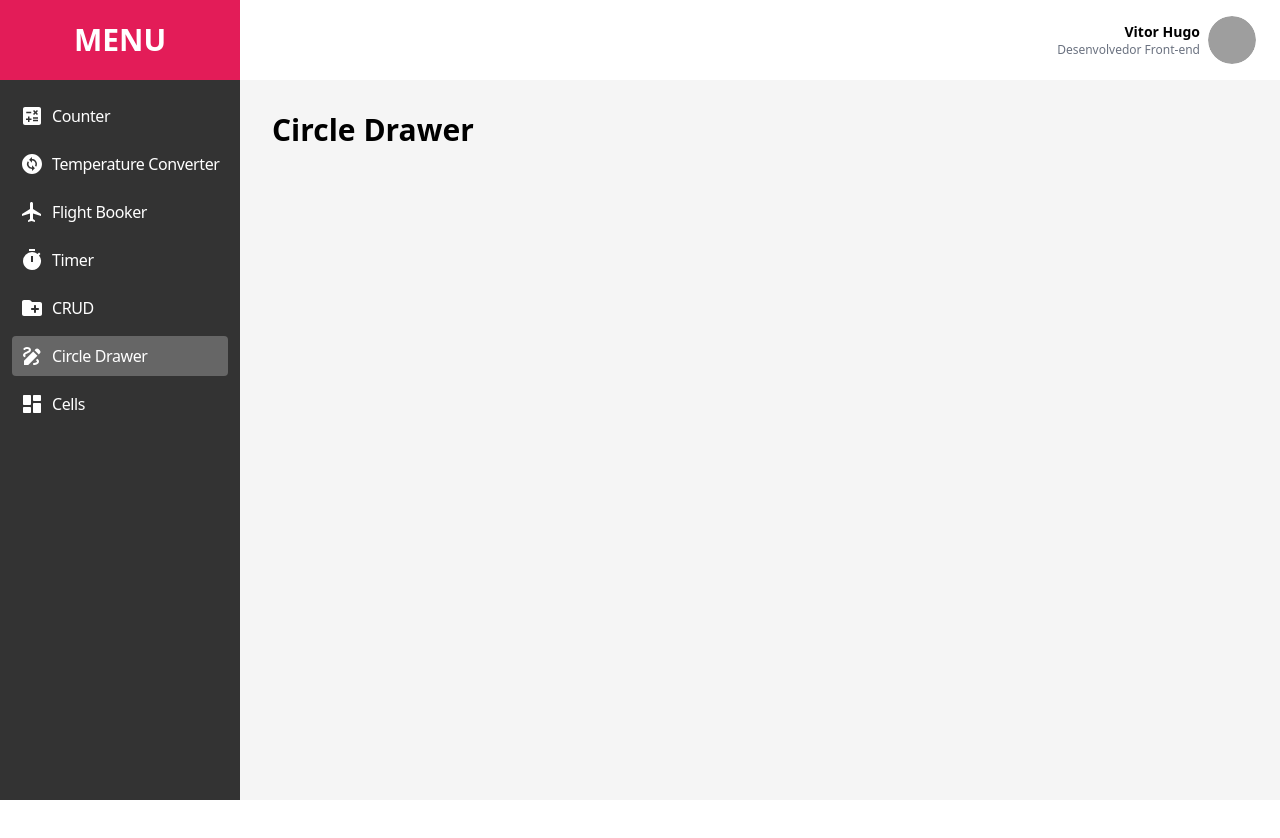
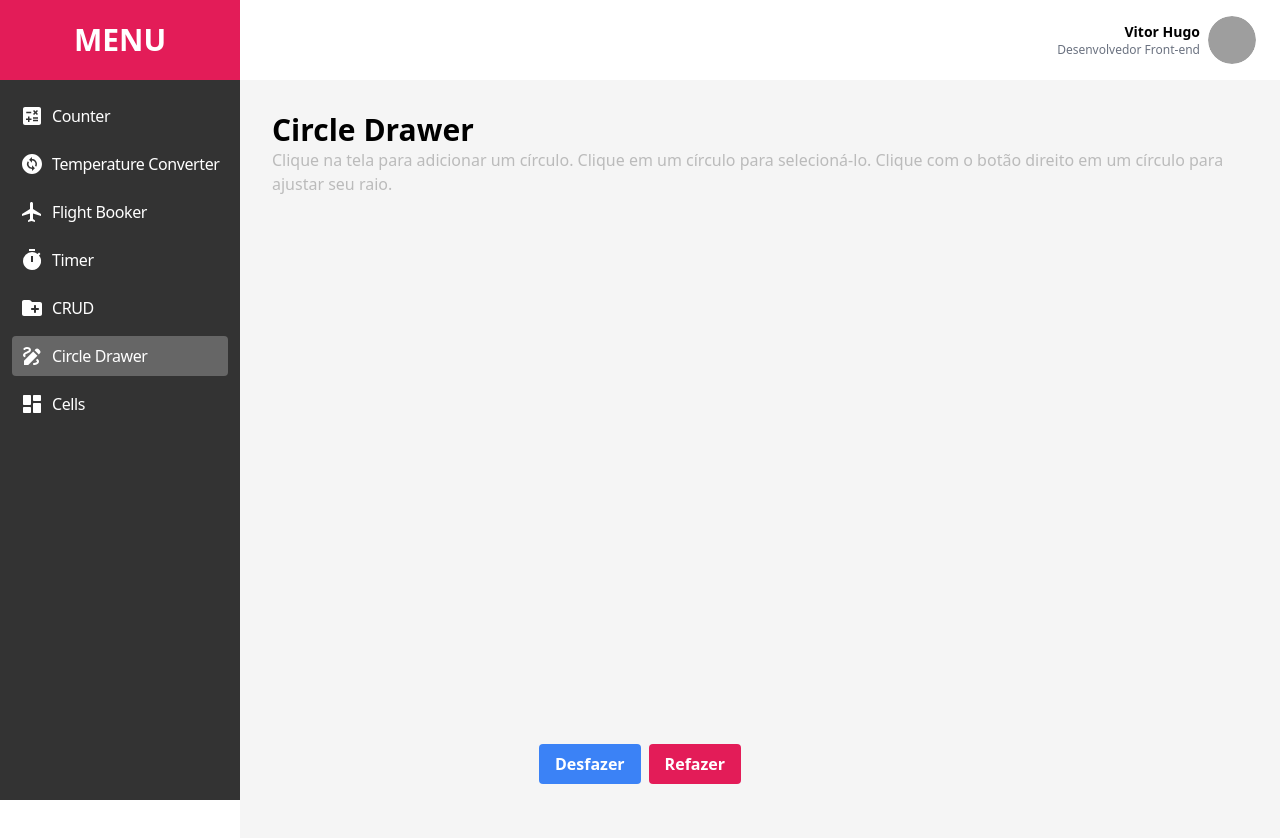
Before and after one commit to vitorpantaleao/guis-vue-examples, a Vue app: page /circle-drawer in a window 1280 px wide. Shown: the top 838 px of the page. Before the commit the page ends 800 px from the top, so only its background shows below. Built offline with nearby package versions, Linux system fonts and the light colour scheme; grey boxes are pictures that could not be loaded.

Commit message:
feat: cria circle drawer

```diff
--- a/src/views/CircleDrawer.vue
+++ b/src/views/CircleDrawer.vue
@@ -1,13 +1,95 @@
 <template>
     <div>
         <h1 class="text-3xl font-bold">Circle Drawer</h1>
+        <p class="text-[#bbb]">Clique na tela para adicionar um círculo. Clique em um círculo para selecioná-lo. Clique com o botão direito em um círculo para ajustar seu raio.</p>
+        <svg @click="adicionarCirculo" class="w-full h-[80vh]" ref="svgContainer">
+            <circle v-for="circulo in circulos" :cx="circulo.cx" :cy="circulo.cy" :r="circulo.r"
+                :fill="circulo === circuloSelecionado ? '#ccc' : '#fff'" @click="adicionarCirculo(circulo)"
+                @contextmenu.prevent="ajustarRaio(circulo)" class="stroke-black">
+            </circle>
+        </svg>
+
+        <div class="controls fixed bottom-4 left-0 right-0 text-center">
+            <button @click="desfazer" :disabled="indice <= 0" class="mr-2 bg-blue-500 hover:bg-secondary-color text-white font-bold py-2 px-4 rounded cursor-pointer">Desfazer</button>
+            <button @click="refazer" :disabled="indice >= historico.length - 1" class="bg-primary-color hover-bg-secondary-color text-white font-bold py-2 px-4 rounded cursor-pointer">Refazer</button>
+        </div>
+
+        <div v-if="ajustando" @click.stop
+            class="dialog w-[400px] h-[100px] fixed top-2/4 left-2/4 flex flex-col items-center justify-center inset-0 bg-white transform -translate-x-1/2 -translate-y-1/2">
+            <p>Ajuste o raio do círculo na posição ({{ circuloSelecionado.cx }}, {{ circuloSelecionado.cy }})</p>
+            <input type="range" v-model="circuloSelecionado.r" min="1" max="400" class="block w-[200px] px-8" />
+        </div>
     </div>
 </template>
 
 <script setup>
+import { ref, shallowReactive, onMounted } from 'vue'
 
+const svgContainer = ref(null);
+const historico = shallowReactive([[]])
+const indice = ref(0)
+const circulos = ref([])
+const circuloSelecionado = ref()
+const ajustando = ref(false)
+
+function adicionarCirculo(event) {
+    if (ajustando.value) {
+        ajustando.value = false;
+        circuloSelecionado.value = null;
+        adicionarAoHistorico();
+        return;
+    }
+
+    if (svgContainer.value) {
+        const svgRect = svgContainer.value.getBoundingClientRect();
+        const x = event.clientX - svgRect.left;
+        const y = event.clientY - svgRect.top;
+
+        if (!isNaN(x) && !isNaN(y)) {
+            circuloSelecionado.value = [...circulos.value].reverse().find(({ cx, cy, r }) => {
+                const dx = cx - x;
+                const dy = cy - y;
+                return Math.sqrt(dx * dx + dy * dy) <= r;
+            });
+
+            if (!circuloSelecionado.value) {
+                circulos.value.push({ cx: x, cy: y, r: 50 });
+                adicionarAoHistorico();
+            }
+        }
+    }
+}
+
+
+function ajustarRaio(circulo) {
+    circuloSelecionado.value = circulo
+    ajustando.value = true
+}
+
+function adicionarAoHistorico() {
+    historico.length = ++indice.value
+    historico.push(clonarCirculos(circulos.value))
+    console.log(clonarCirculos(historico))
+}
+
+function desfazer() {
+    circulos.value = clonarCirculos(historico[--indice.value])
+}
+
+function refazer() {
+    circulos.value = clonarCirculos(historico[++indice.value])
+}
+
+function clonarCirculos(circulos) {
+    return circulos.map((c) => ({
+        ...c
+    }))
+}
+
+onMounted(() => {
+    const svg = svgContainer.value;
+    svg.addEventListener('contextmenu', (event) => {
+        event.preventDefault();
+    });
+});
 </script>
-
-<style lang="scss" scoped>
-
-</style>
```
